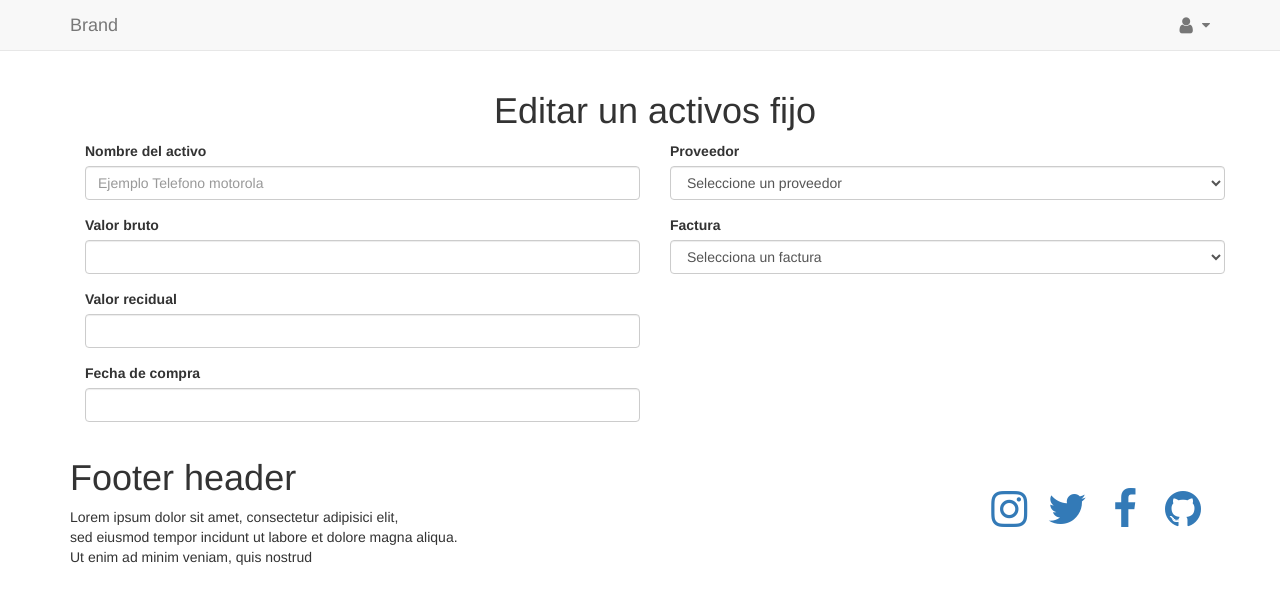
After one commit to alexander-isaid/proyectoumg, a CodeIgniter app: the page made by application/views/sistema/activos_fijos/editar_activos_fijos.php in a window 1280 px wide. The commit adds this page. Shown: the top 604 px of the page. Run offline with CodeIgniter, Linux system fonts and the light colour scheme; data that the repository does not hold is empty; some libraries are stand-ins or nearby versions.

Commit message:
Libreria de activos fijos

```diff
--- /dev/null
+++ b/application/views/sistema/activos_fijos/editar_activos_fijos.php
@@ -0,0 +1,85 @@
+<!DOCTYPE html>
+<!--
+To change this license header, choose License Headers in Project Properties.
+To change this template file, choose Tools | Templates
+and open the template in the editor.
+-->
+<html>
+    <head>
+        <meta charset="UTF-8">
+        <meta charset="UTF-8">
+        <meta charset="utf-8">
+        <meta name="viewport" content="width=device-width, initial-scale=1">
+        <link href="http://cdnjs.cloudflare.com/ajax/libs/font-awesome/4.3.0/css/font-awesome.min.css" rel="stylesheet" type="text/css">
+        <link href="http://pingendo.github.io/pingendo-bootstrap/themes/default/bootstrap.css" rel="stylesheet" type="text/css">
+        <link rel="stylesheet" href="https://code.jquery.com/ui/1.10.3/themes/smoothness/jquery-ui.css">
+        <script type="text/javascript" src="http://cdnjs.cloudflare.com/ajax/libs/jquery/2.0.3/jquery.min.js"></script>
+        <script type="text/javascript" src="http://netdna.bootstrapcdn.com/bootstrap/3.3.4/js/bootstrap.min.js"></script>
+        <script src="https://code.jquery.com/ui/1.12.1/jquery-ui.js"></script>
+        <title>Editar activo fijo</title>
+    </head>
+    <body>
+        <?php $this->load->view('sistema/elementos/menu'); ?>
+        <div class="section">
+            <div class="container">
+                <div class="row">
+                    <div class="col-md-12">
+                        <div class="section">
+                            <div class="container">
+                                <div class="row">
+                                    <div class="col-md-12">
+                                        <h1 class="text-center">Editar un activos fijo</h1>
+                                    </div>
+                                </div>
+                                <form id="form_activos">
+                                    <div class="row">
+                                        <div class="col-md-6">
+                                            <div class="form-group">
+                                                <label class="control-label">Nombre del activo</label>
+                                                <input class="form-control" id="name_activo"
+                                                placeholder="Ejemplo Telefono motorola" type="text" name="name_activo">
+                                            </div>
+                                            <div class="form-group">
+                                                <label class="control-label" for="exampleInputEmail1">Valor bruto</label>
+                                                <input class="form-control" id="exampleInputPassword1"
+                                                type="text">
+                                            </div>
+                                            <div class="form-group">
+                                                <label class="control-label">Valor recidual</label>
+                                                <input class="form-control" type="text">
+                                            </div>
+                                            <div class="form-group">
+                                                <label class="control-label">Fecha de compra</label>
+                                                <input class="form-control fecha" type="text">
+                                            </div>
+                                        </div>
+                                        <div class="col-md-6">
+                                            <div class="form-group">
+                                                <label class="control-label">Proveedor</label>
+                                                <select name="proveedor" id="proveedor" class="form-control">
+                                                    <option>Seleccione un proveedor</option>
+                                                </select>
+                                            </div>
+                                            <div class="form-group">
+                                                <label class="control-label">Factura</label>
+                                                <select name="factura" id="factura" class="form-control">
+                                                    <option>Selecciona un factura</option>
+                                                </select>
+                                            </div>
+                                        </div>
+                                    </div>
+                                    <div class="row">
+                                        <div class="col-md-12">
+
+                                        </div>
+                                    </div>
+                                </form>
+                            </div>
+                        </div>
+                    </div>
+                </div>
+            </div>
+        </div>
+        <?php $this->load->view('sistema/elementos/footer'); ?>
+    </body>
+</html>
--- a/application/views/sistema/activos_fijos/activos_fijos.php
+++ b/application/views/sistema/activos_fijos/nuevo_activos_fijos.php
@@ -96,6 +96,9 @@ and open the template in the editor.
 
                                         </div>
                                     </div>
+                                    <div clas="">
+
+                                    </div>
                                 </form>
                             </div>
                         </div>
```
Also changed, not shown: application/controllers/activos.php (+51 -2 lines), application/libraries/activos_lib.php (+28 -1 lines), application/views/sistema/activos_fijos/listado_activos.php (added, +65 -0 lines).
